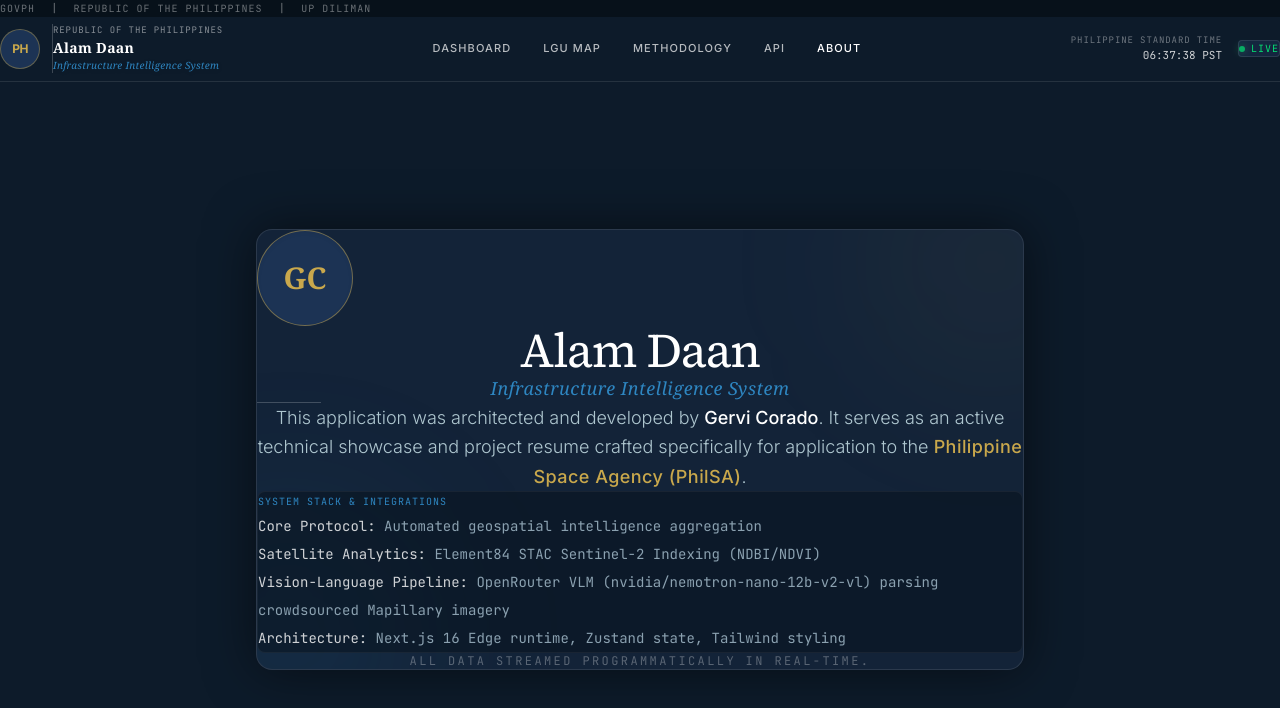
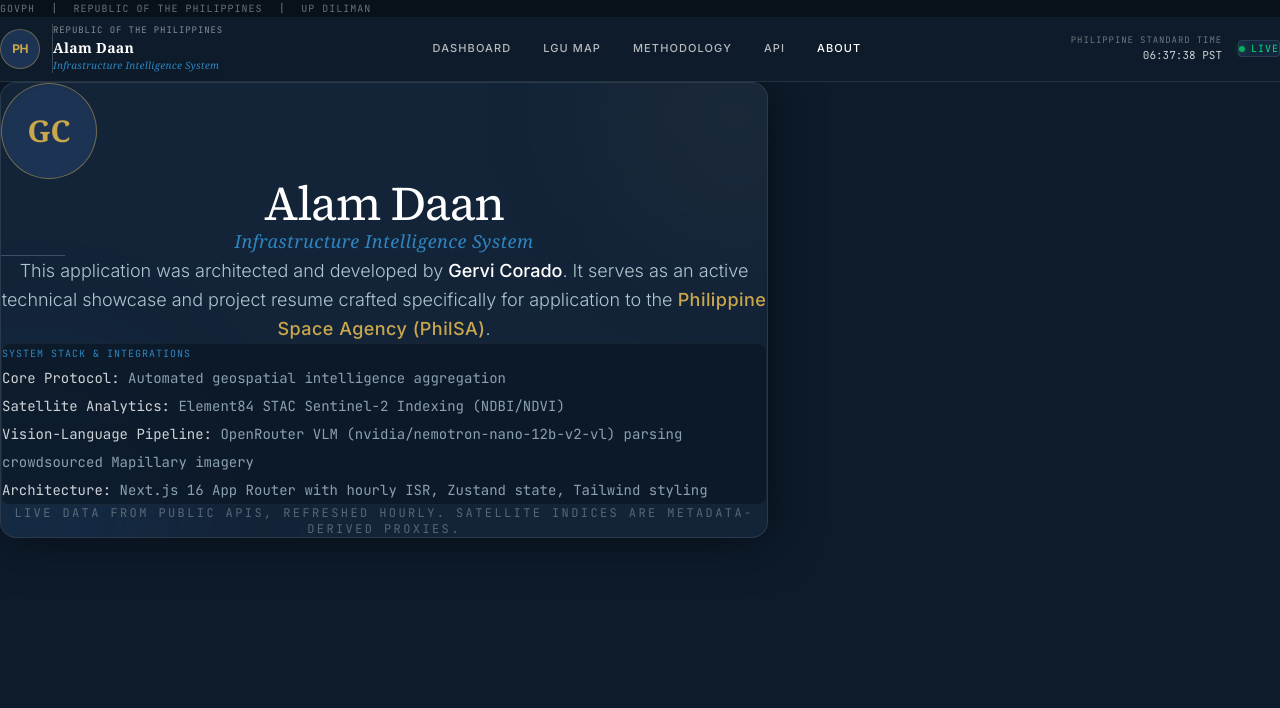
Before and after one commit to OrangeJuice023/Alam-Daan, a Next.js app: page /about in a window 1280 px wide. Shown: the top 708 px of the page. Built offline with nearby package versions, Linux system fonts and the light colour scheme.

Commit message:
Update page.tsx

```diff
--- a/app/about/page.tsx
+++ b/app/about/page.tsx
@@ -8,7 +8,7 @@
   return (
     <>
       <Header />
-      <main className="flex-1 overflow-y-auto w-full p-8 md:p-16 flex items-center justify-center min-h-[calc(100vh-64px)]">
+      <main className="flex-1 overflow-y-auto w-full px-6 py-12 md:px-16 md:py-20">
         <div className="bg-[#132338] relative rounded-2xl p-12 md:p-16 border border-white/10 shadow-[0_0_50px_rgba(0,0,0,0.5)] max-w-3xl w-full mx-auto text-center overflow-hidden">
           {/* Decorative glowing orb background */}
           <div className="absolute -top-24 -right-24 w-64 h-64 bg-[#c9a84c]/5 rounded-full blur-[80px] pointer-events-none" />
@@ -34,12 +34,12 @@
                 <li><span className="text-white/80">Core Protocol:</span> Automated geospatial intelligence aggregation</li>
                 <li><span className="text-white/80">Satellite Analytics:</span> Element84 STAC Sentinel-2 Indexing (NDBI/NDVI)</li>
                 <li><span className="text-white/80">Vision-Language Pipeline:</span> OpenRouter VLM (nvidia/nemotron-nano-12b-v2-vl) parsing crowdsourced Mapillary imagery</li>
-                <li><span className="text-white/80">Architecture:</span> Next.js 16 Edge runtime, Zustand state, Tailwind styling</li>
+                <li><span className="text-white/80">Architecture:</span> Next.js 16 App Router with hourly ISR, Zustand state, Tailwind styling</li>
               </ul>
             </div>
 
             <p className="text-xs text-white/30 uppercase tracking-[0.2em] font-mono mt-12">
-              All data streamed programmatically in real-time.
+              Live data from public APIs, refreshed hourly. Satellite indices are metadata-derived proxies.
             </p>
           </div>
         </div>
```
